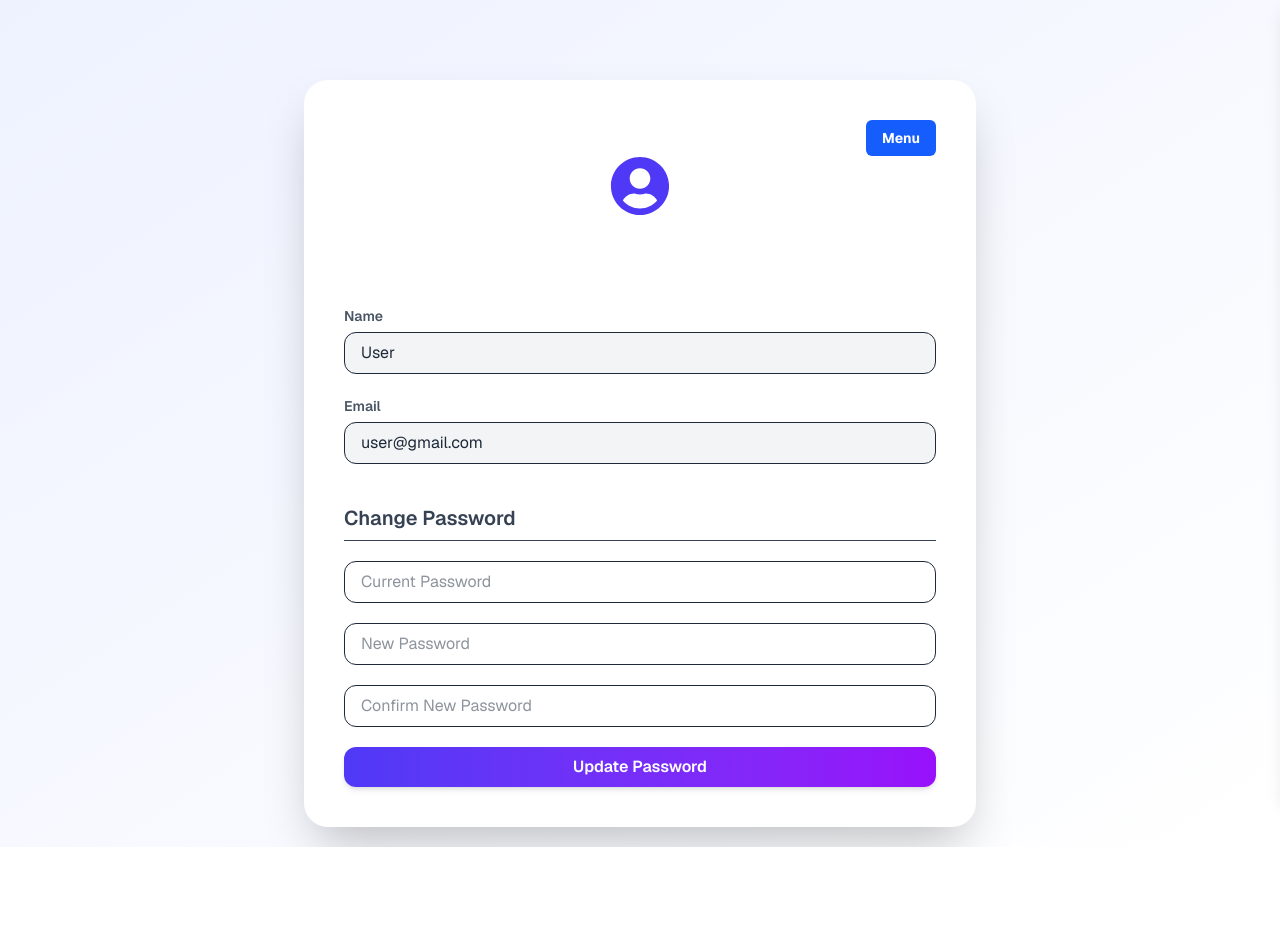
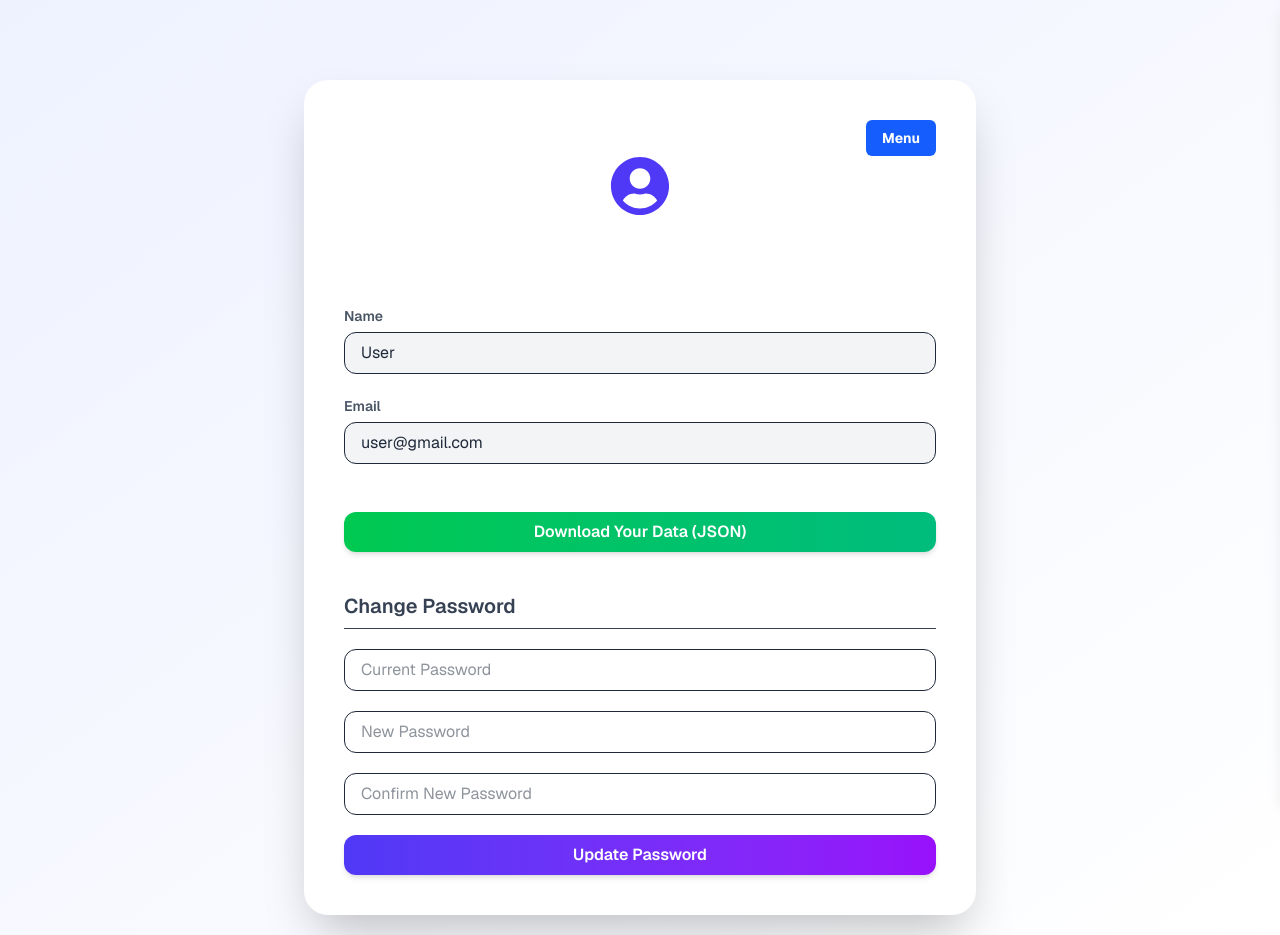
Before and after one commit to justtayyabkhxn/budgetory, a Next.js app: page /profile in a window 1280 px wide. Before the commit the page ends 847 px from the top, so only its background shows below. Built offline with nearby package versions, Linux system fonts and the light colour scheme.

Commit message:
download data

```diff
--- a/src/app/profile/page.tsx
+++ b/src/app/profile/page.tsx
@@ -10,6 +10,16 @@ type User = {
   email: string;
   phone: string;
 };
+
+interface Transaction {
+  _id: string;
+  title: string;
+  amount: number;
+  category: string;
+  type: "income" | "expense";
+  date: string;
+  comment: string;
+}
 
 type DecodedToken = {
   email: string;
@@ -55,13 +65,44 @@ export default function Profile() {
         alert("Failed to fetch profile" + err);
       }
     };
-
+    fetchTransactions();
     fetchProfile();
   }, []);
 
   const [oldPassword, setOldPassword] = useState("");
   const [newPassword, setNewPassword] = useState("");
   const [confirmPassword, setConfirmPassword] = useState("");
+  const [txs, setTxs] = useState<Transaction[]>([]);
+
+  const fetchTransactions = () => {
+    const token = localStorage.getItem("token");
+    if (!token) return;
+
+    fetch("/api/transactions", {
+      headers: { Authorization: `Bearer ${token}` },
+    })
+      .then((res) => res.json())
+      .then((data) => {
+        if (data.transactions) setTxs(data.transactions);
+      })
+      .catch(console.error);
+  };
+
+  const handleDownloadData = async () => {
+
+      const data=txs;
+      const jsonStr = JSON.stringify(data, null, 2);
+      const blob = new Blob([jsonStr], { type: "application/json" });
+      const url = URL.createObjectURL(blob);
+
+      const link = document.createElement("a");
+      link.href = url;
+      link.download = "transactions.json";
+      document.body.appendChild(link);
+      link.click();
+      document.body.removeChild(link);
+
+  };
 
   const handlePasswordChange = async (e: React.FormEvent) => {
     e.preventDefault();
@@ -130,6 +171,12 @@ export default function Profile() {
             />
           </div>
         </div>
+        <button
+          onClick={handleDownloadData}
+          className="w-full mt-2 bg-gradient-to-r from-green-500 to-emerald-500 text-white py-2 rounded-xl font-semibold shadow-md hover:shadow-lg transition-all duration-300 mb-10 cursor-pointer"
+        >
+          Download Your Data (JSON)
+        </button>
 
         {/* Password Change Section */}
         <form onSubmit={handlePasswordChange} className="space-y-5">
```
